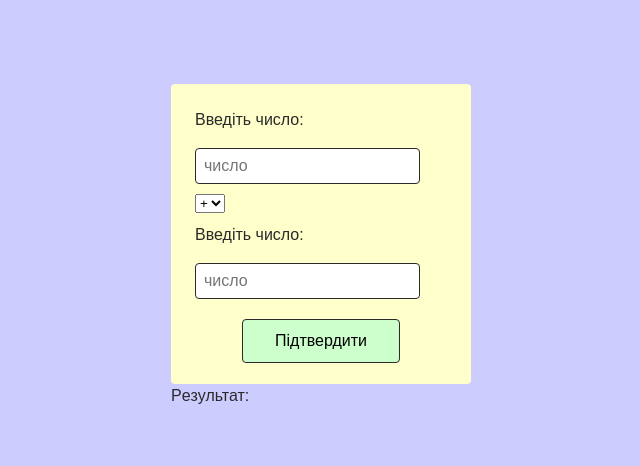
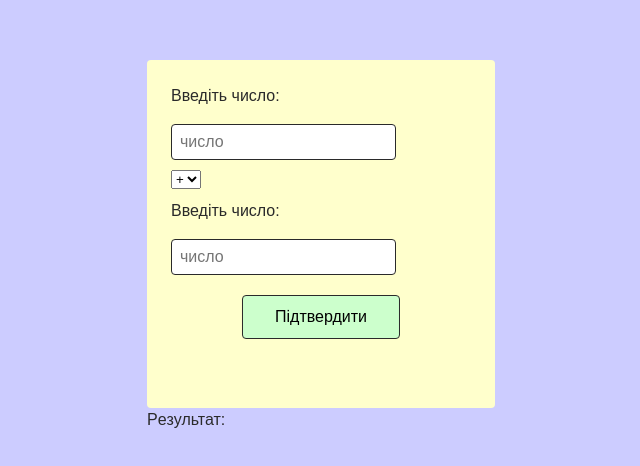
Before and after one commit to Kristina1901/new-task, a plain HTML site: page index.html in a window 1280 px wide. Shown: the part 154-620 px from the top of the page, without its empty margins (319-959 px from the left). Drawn offline with Linux system fonts and the light colour scheme.

Commit message:
Update styles.css

```diff
--- a/css/styles.css
+++ b/css/styles.css
@@ -1,9 +1,3 @@
-*,
-*::before,
-*::after {
-  box-sizing: border-box;
-}
-/* Example styles */
 body {
   font-family: sans-serif;
   line-height: 1.5;
```
